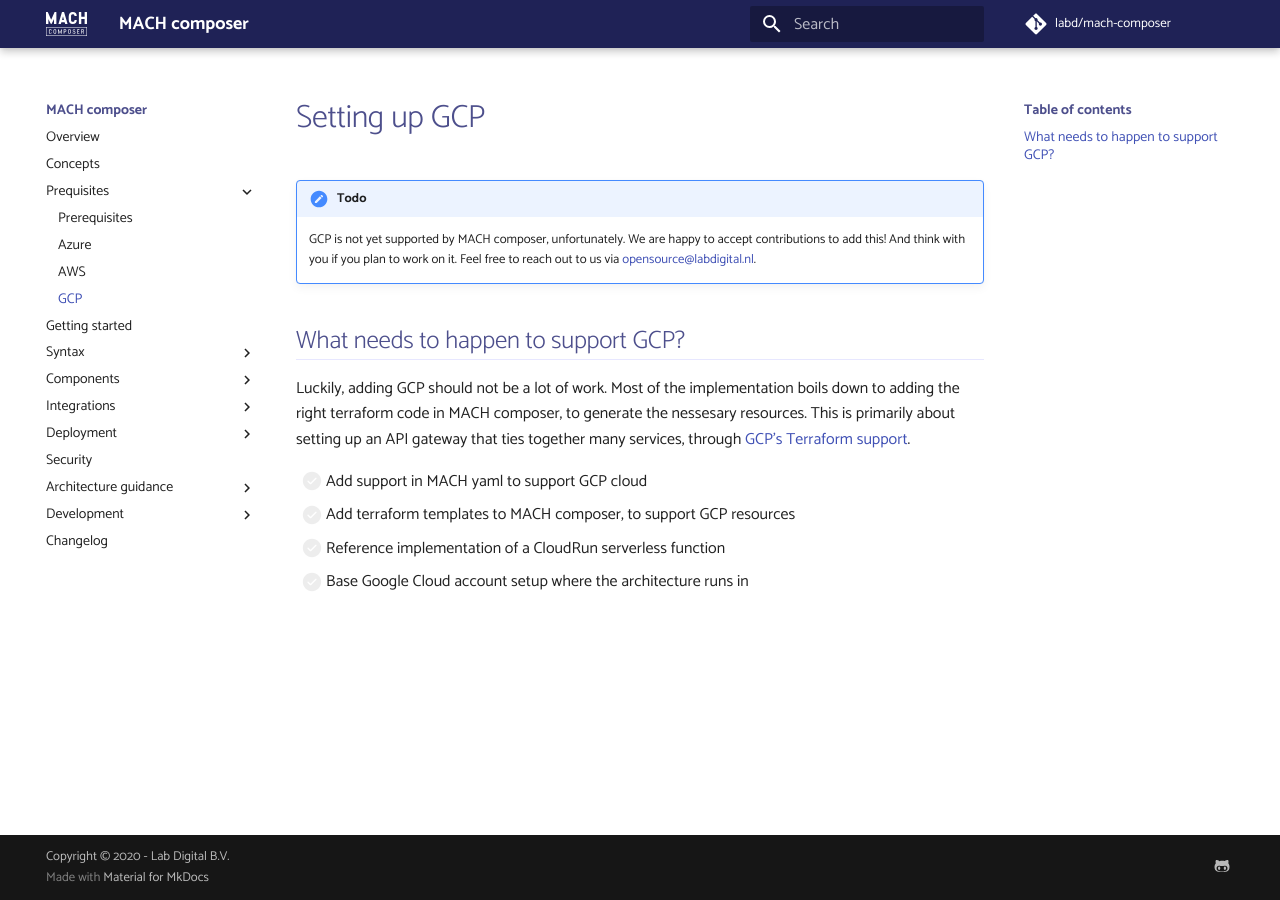
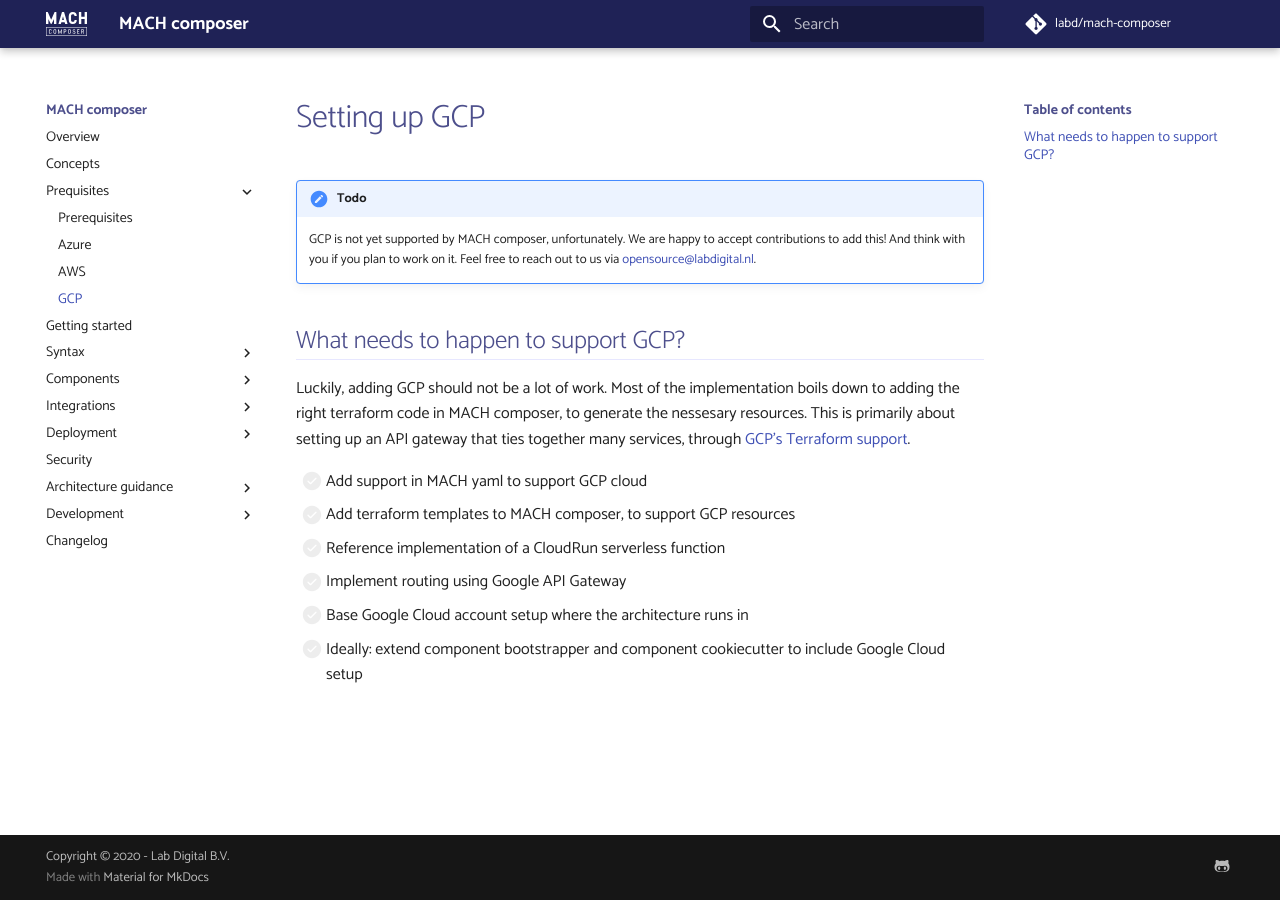
Before and after one commit to mach-composer/mach-composer-cli, an MkDocs documentation site: the page built from docs/src/prerequisites/gcp.md, in a window 1280 px wide. Built offline with MkDocs 1.6.1 and Material for MkDocs 9.7.7, drawn with Linux system fonts in a browser that asks for light colours; a script that is not in the unit is left out; comment, search, counter and statistics services are not loaded.

Commit message:
Add items to GCP list

```diff
--- a/docs/src/prerequisites/gcp.md
+++ b/docs/src/prerequisites/gcp.md
@@ -11,4 +11,6 @@
 - [ ] Add support in MACH yaml to support GCP cloud
 - [ ] Add terraform templates to MACH composer, to support GCP resources
 - [ ] Reference implementation of a CloudRun serverless function
+- [ ] Implement routing using Google API Gateway
 - [ ] Base Google Cloud account setup where the architecture runs in
+- [ ] Ideally: extend component bootstrapper and component cookiecutter to include Google Cloud setup
```
